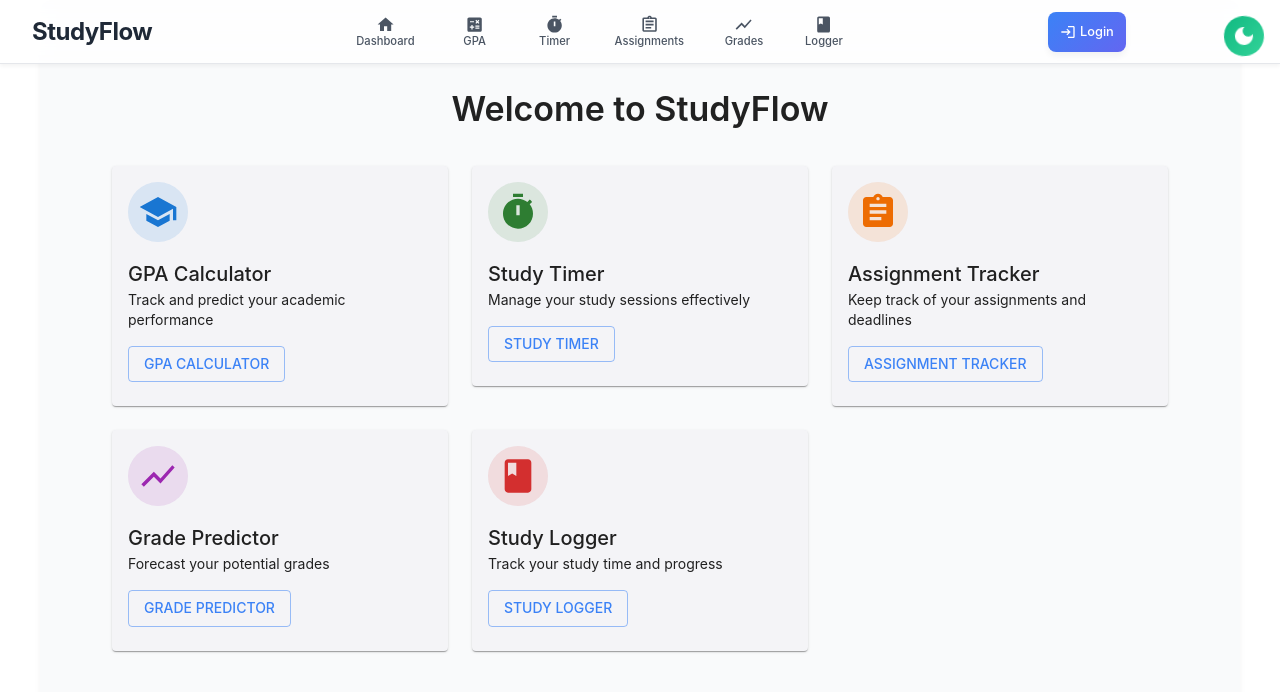
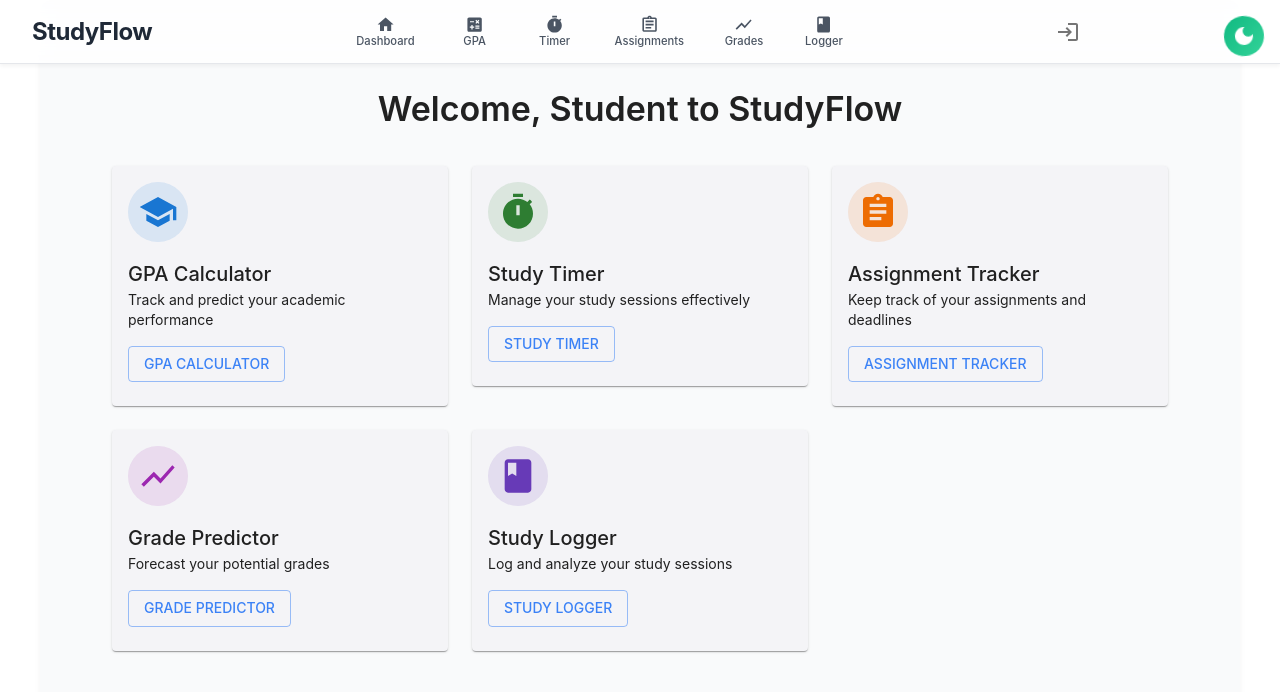
Before and after one commit to carved4/studyflow, a React (Vite) app: page / in a window 1280 px wide. Shown: the top 692 px of the page. Built offline with nearby package versions, Linux system fonts and the light colour scheme; no server answers.

Commit message:
Resolved unused currentUser warnings by adding meaningful usage in components

```diff
--- a/src/components/Auth/AuthModal.tsx
+++ b/src/components/Auth/AuthModal.tsx
@@ -44,10 +44,16 @@ const AuthModal: React.FC<AuthModalProps> = ({ open, onClose }) => {
   const [showPassword, setShowPassword] = useState(false);
   const [passwordStrength, setPasswordStrength] = useState(0);
   const [errorMessage, setErrorMessage] = useState<string | null>(null);
-  const { currentUser } = useAuth(); // eslint-disable-line @typescript-eslint/no-unused-vars
+  const { currentUser } = useAuth();
 
   // Use iOS keyboard hook
   useIOSKeyboard();
+
+  // If user is already logged in, don't show the modal
+  if (currentUser) {
+    onClose();
+    return null;
+  }
 
   // Style adjustments for iOS
   const modalStyle = {
--- a/src/components/Navbar.tsx
+++ b/src/components/Navbar.tsx
@@ -15,6 +15,7 @@ import {
   Login as LoginIcon,
   Logout as LogoutIcon
 } from '@mui/icons-material';
+import { IconButton } from '@mui/material';
 
 interface NavbarProps {
   onLoginClick: () => void;
@@ -43,6 +44,19 @@ const Navbar: React.FC<NavbarProps> = ({ onLoginClick, className }) => {
     }
   };
 
+  // Conditionally render login/logout button based on authentication
+  const AuthButton = () => (
+    isAuthenticated ? (
+      <IconButton onClick={handleLogout}>
+        <LogoutIcon />
+      </IconButton>
+    ) : (
+      <IconButton onClick={onLoginClick}>
+        <LoginIcon />
+      </IconButton>
+    )
+  );
+
   return (
     <nav className={`navbar ${isDarkMode ? 'dark-mode' : ''} ${className}`}>
       <div className="navbar-content">
@@ -70,21 +84,7 @@ const Navbar: React.FC<NavbarProps> = ({ onLoginClick, className }) => {
             {isDarkMode ? <LightModeIcon /> : <DarkModeIcon />}
           </button>
 
-          {isAuthenticated ? (
-            <button
-              className="btn btn-outline"
-              onClick={handleLogout}
-            >
-              <LogoutIcon sx={{ marginRight: 0.5 }} /> Logout
-            </button>
-          ) : (
-            <button
-              className="btn"
-              onClick={onLoginClick}
-            >
-              <LoginIcon sx={{ marginRight: 0.5 }} /> Login
-            </button>
-          )}
+          <AuthButton />
         </div>
       </div>
     </nav>
--- a/src/pages/Dashboard.tsx
+++ b/src/pages/Dashboard.tsx
@@ -18,7 +18,7 @@ import {
 import { useNavigate } from 'react-router-dom';
 
 const Dashboard: React.FC = () => {
-  const { currentUser } = useAuth(); // eslint-disable-line @typescript-eslint/no-unused-vars
+  const { currentUser } = useAuth();
   const navigate = useNavigate();
 
   const features = [
@@ -52,12 +52,20 @@ const Dashboard: React.FC = () => {
     },
     {
       title: 'Study Logger',
-      description: 'Track your study time and progress',
+      description: 'Log and analyze your study sessions',
       icon: <BookIcon sx={{ fontSize: 40 }} />,
       path: '/study-logger',
-      color: '#d32f2f',
+      color: '#673ab7',
     },
   ];
+
+  // Extract first name or use email if no display name
+  const getUserName = () => {
+    if (currentUser?.displayName) {
+      return currentUser.displayName.split(' ')[0];
+    }
+    return currentUser?.email?.split('@')[0] || 'Student';
+  };
 
   return (
     <Box sx={{
@@ -76,7 +84,7 @@ const Dashboard: React.FC = () => {
           fontWeight: 600
         }}
       >
-        Welcome to StudyFlow
+        Welcome, {getUserName()} to StudyFlow
       </Typography>
 
       <Grid container spacing={3}>
```
